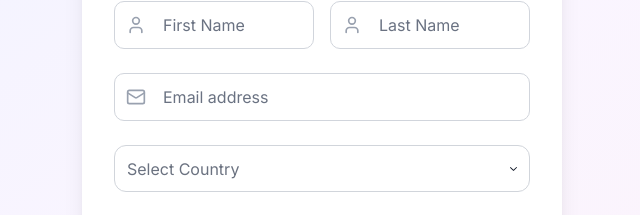
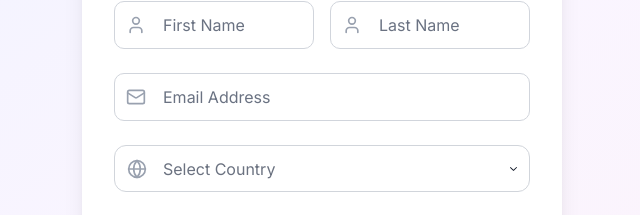
Before and after one commit to Princewill-Nanakumor/Zodashield, a Next.js app: page /signup in a window 1280 px wide. Shown: the part 278-493 px from the top of the page, without its empty margins (318-958 px from the left). Built offline with nearby package versions, Linux system fonts and the light colour scheme; no server answers.

Commit message:
added globe

```diff
--- /dev/null
+++ b/src/components/authComponents/GlobeplaceHolder.tsx
@@ -0,0 +1,16 @@
+// /Users/safeconnection/Downloads/drivecrm/src/components/authComponents/GlobeplaceHolder.tsx
+
+import { components, PlaceholderProps } from "react-select";
+import { Globe } from "lucide-react";
+import type { SelectOption } from "./SelectedCountry";
+
+export const CustomPlaceholder = (
+  props: PlaceholderProps<SelectOption, false>
+) => (
+  <components.Placeholder {...props}>
+    <span className="flex items-center gap-2">
+      <Globe className="w-5 h-5 text-gray-400  mr-0 md:mr-1 lg:mr-2" />
+      <span>{props.children}</span>
+    </span>
+  </components.Placeholder>
+);
--- a/src/components/authComponents/SelectedCountry.tsx
+++ b/src/components/authComponents/SelectedCountry.tsx
@@ -7,6 +7,7 @@ import Select, {
 import Image from "next/image";
 import { countryOptions } from "./CountryData";
 import { Inter } from "next/font/google";
+import { Globe } from "lucide-react"; // <-- Import Globe icon
 
 const inter = Inter({ subsets: ["latin"] });
 
@@ -210,6 +211,7 @@ export const CustomOption = ({
             : "bg-white dark:bg-gray-800"
     } hover:bg-gray-100 dark:hover:bg-gray-700`}
   >
+    {data.flag ? (
       <Image
         src={`https://flagcdn.com/24x18/${data.flag}.png`}
         alt={data.label}
@@ -218,6 +220,9 @@ export const CustomOption = ({
         className="w-6 h-4 object-cover flex-shrink-0"
         loading="lazy"
       />
+    ) : (
+      <Globe className="w-6 h-4 flex-shrink-0 text-gray-400 dark:text-gray-500" />
+    )}
     <span className="flex-1 truncate">{data.label}</span>
     <span className="text-gray-500 dark:text-gray-400 text-sm">
       {data.phoneCode}
@@ -227,6 +232,7 @@ export const CustomOption = ({
 
 export const CustomSingleValue = ({ data }: { data: SelectOption }) => (
   <div className="flex items-center gap-2 h-full">
+    {data.flag ? (
       <Image
         src={`https://flagcdn.com/24x18/${data.flag}.png`}
         alt={data.label}
@@ -235,6 +241,9 @@ export const CustomSingleValue = ({ data }: { data: SelectOption }) => (
         className="w-6 h-4 object-cover flex-shrink-0"
         loading="lazy"
       />
+    ) : (
+      <Globe className="w-6 h-4 flex-shrink-0 text-gray-400 dark:text-gray-500" />
+    )}
     <span className={`truncate ${inter.className}`}>{data.label}</span>
   </div>
 );
--- a/src/components/authComponents/SignUpForm.tsx
+++ b/src/components/authComponents/SignUpForm.tsx
@@ -35,6 +35,7 @@ import {
   SelectOption,
   DropdownIndicator,
 } from "./SelectedCountry";
+import { CustomPlaceholder } from "./GlobeplaceHolder";
 
 const inter = Inter({ subsets: ["latin"] });
 
@@ -235,7 +236,7 @@ export default function SignUpForm() {
                   ? "border-red-500 focus:ring-red-500"
                   : "border-gray-300 dark:border-gray-600 focus:ring-indigo-500"
               } placeholder-gray-500 dark:placeholder-gray-400 text-gray-900 dark:text-white bg-white dark:bg-gray-700 focus:outline-none focus:ring-2 focus:border-transparent transition-colors`}
-              placeholder="Email address"
+              placeholder="Email Address"
               disabled={loading}
             />
           </div>
@@ -453,6 +454,7 @@ function ClientSideSelect({
             Option: CustomOption,
             SingleValue: CustomSingleValue,
             DropdownIndicator,
+            Placeholder: CustomPlaceholder,
           }}
           placeholder="Select Country"
           isDisabled={loading}
```
Lines whose indentation alone changed are shown as unchanged.
